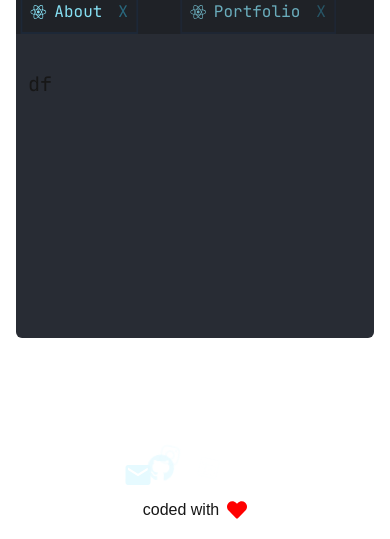
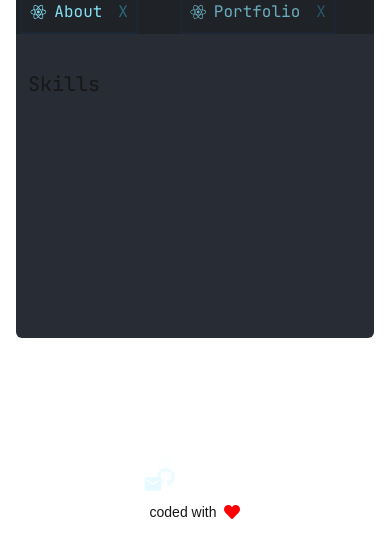
Before and after one commit to talhaceliktas/talhaceliktas-website, a Next.js app: page /skills in a window 390 px wide. Shown: the part 302-841 px from the top of the page. Built offline with nearby package versions, Linux system fonts and the light colour scheme; a web font is replaced by a local one.

Commit message:
footer is fixed for mobile

```diff
--- a/app/_components/Footer.jsx
+++ b/app/_components/Footer.jsx
@@ -102,38 +102,37 @@ const Footer = () => {
           target="_blank"
           className="text-primary-50 hover:text-primary-300 duration-300"
         >
-          <MdMail size={30} />
+          <MdMail className="size-5 md:size-7" />
         </a>
         <a
           href="https://github.com/talhaceliktas"
           target="_blank"
           className="text-primary-50 hover:text-primary-300 duration-300"
         >
-          <FaGithub size={30} />
+          <FaGithub className="size-5 md:size-7" />
         </a>
         <a
           href="https://www.instagram.com/sl3epwy/"
           target="_blank"
           className="text-primary-50 hover:text-primary-300 duration-300"
         >
-          <FaInstagram size={30} />
+          <FaInstagram className="size-5 md:size-7" />
         </a>
         <a
           href="https://www.linkedin.com/in/talhaceliktas/"
           target="_blank"
           className="text-primary-50 hover:text-primary-300 duration-300"
         >
-          <FaLinkedin size={30} />
+          <FaLinkedin className="size-5 md:size-7" />
         </a>
       </div>
 
-      <div className="flex items-center gap-x-2">
+      <div className="flex items-center gap-x-2 text-sm md:text-base">
         coded with
         <FaHeart
           id="footerHeart"
-          className="cursor-pointer"
+          className="size-4 cursor-pointer md:size-5"
           fill="red"
-          size={20}
         />
       </div>
     </div>
--- a/app/_utils/constants.js
+++ b/app/_utils/constants.js
@@ -1,3 +1,17 @@
+import { DiJavascript } from "react-icons/di";
+
 export const pages = ["About", "Portfolio", "Skills", "Playground"];
 export const introIsVisible = true;
 export const IDEisFullScreen = false;
+
+export const skills = [
+  {
+    name: "Front-end Development",
+    skills: [
+      {
+        name: "JavaScript",
+        icon: <DiJavascript />,
+      },
+    ],
+  },
+];
--- a/app/skills/page.jsx
+++ b/app/skills/page.jsx
@@ -1,7 +1,5 @@
-import React from "react";
-
 const Page = () => {
-  return <div className="flex justify-center">df</div>;
+  return <div>Skills</div>;
 };
 
 export default Page;
```
